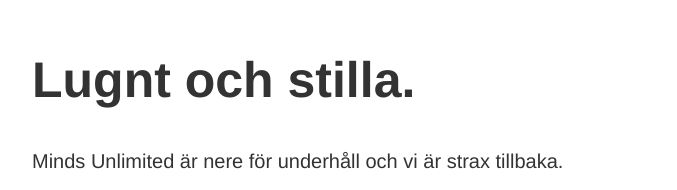
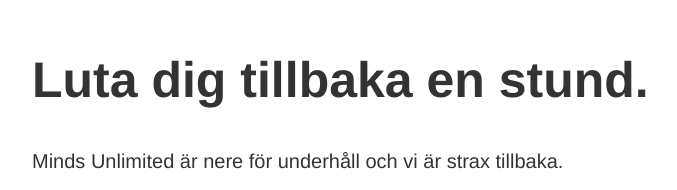
Before and after one commit to perjonsson/mindsunlimited-maintenance, a plain HTML site: page index.html in a window 1280 px wide. Shown: the part 149-339 px from the top of the page, without its empty margins (283-960 px from the left). Drawn offline with Linux system fonts and the light colour scheme.

Commit message:
Copy fix

```diff
--- a/index.html
+++ b/index.html
@@ -11,7 +11,7 @@
 </style>
 
 <article>
-    <h1>Lugnt och stilla.</h1>
+    <h1>Luta dig tillbaka en stund.</h1>
     <div>
         <p>Minds Unlimited är nere för underhåll och vi är strax tillbaka.</p>
 
```
